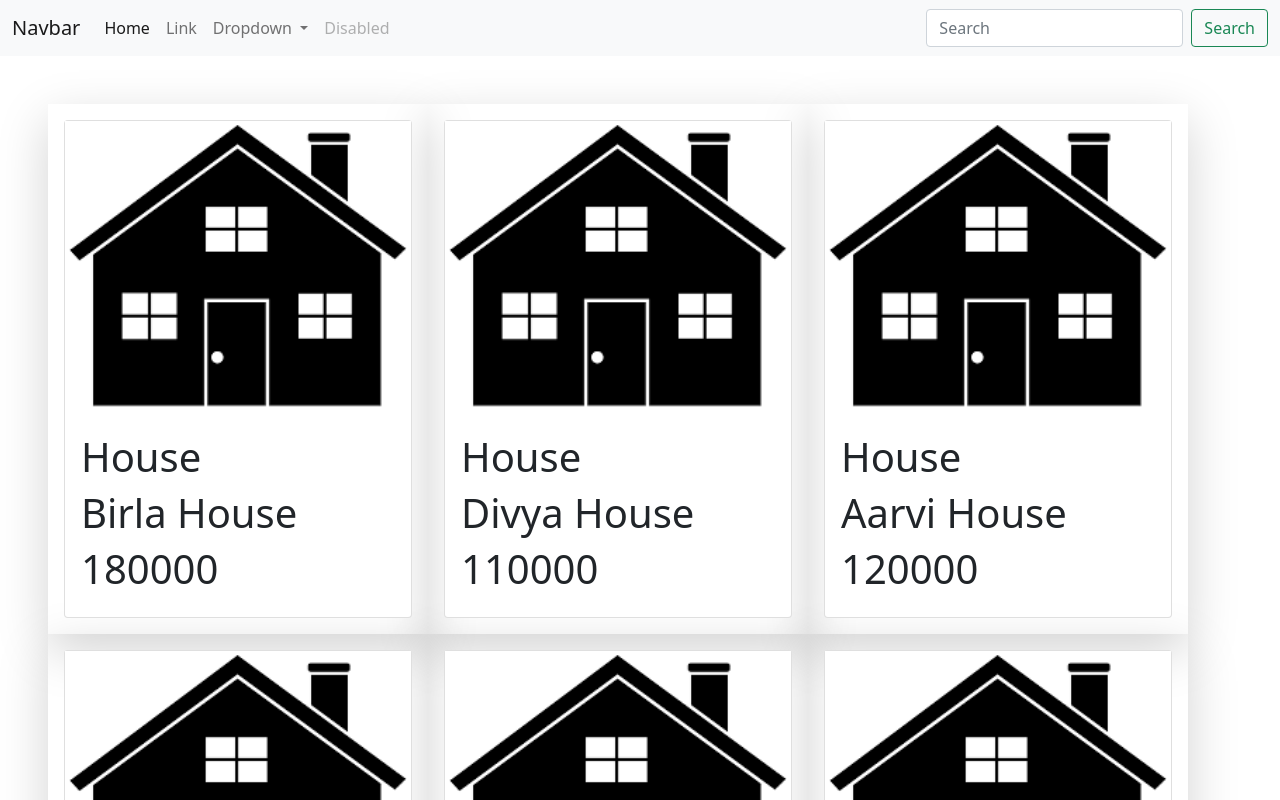
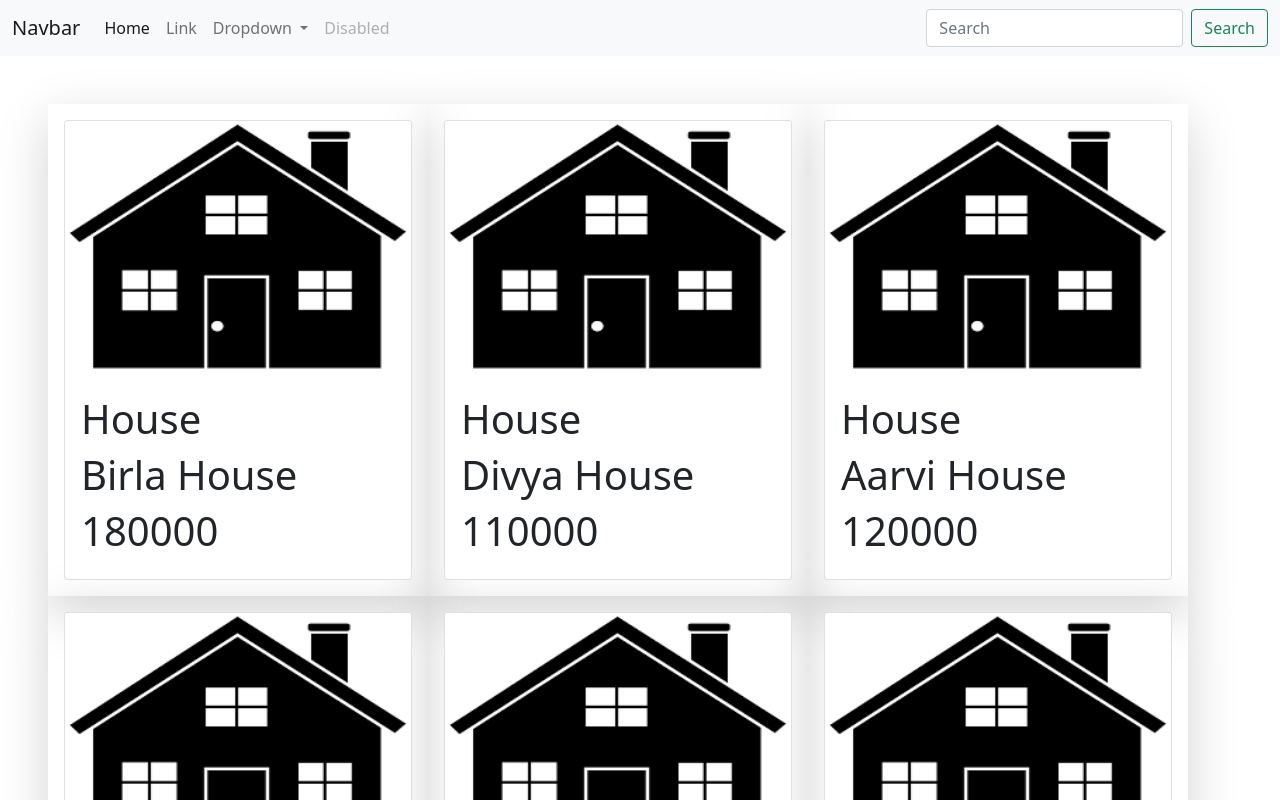
Before and after one commit to solapur/HSPA, an Angular app: page / in a window 1280 px wide. Shown: the top 800 px of the page. Built offline with nearby package versions, Linux system fonts and the light colour scheme.

Commit message:
Added the css

```diff
--- a/src/app/property/property-card/property-card.component.css
+++ b/src/app/property/property-card/property-card.component.css
@@ -0,0 +1,37 @@
+.card:Hover img{
+  transform: scale(1.2,1.2);
+  transition-duration: 500ms;
+  transition-timing-function:ease-out;
+  height: 250px;
+  opacity: .5;
+}
+
+.card img{
+  transform: scale(1,1);
+  transition-duration: 500ms;
+  transition-timing-function:ease-out;
+  height: 250px;
+
+}
+.card-img-wapper{
+  overflow: hidden;
+  position: relative;
+}
+.member-icons{
+ position: absolute;
+ bottom: -10;
+ left:0;
+ right:0;
+margin-right: auto;
+margin-left:auto;
+opacity: 0;
+}
+.card-img-wapper:hover .member-icons
+{
+  bottom: 0;
+  opacity: 1;
+}
+
+.animate{
+  transition: all 0.3s ease-in-out;
+}
--- a/src/app/property/property-card/property-card.component.html
+++ b/src/app/property/property-card/property-card.component.html
@@ -1,6 +1,20 @@
 <div class="card">
-<img src = "assets/images/Home.png"/>
+<div class="card-img-wapper">
+<img class="card-img-top" src = "assets/images/Home.png"/>
+<ul class="list-inline text-center member-icons animate">
+  <li class="list-inline-item">
+    <button class="btn btn-primary"> E </button>
+  </li>
+  <li class="list-inline-item">
+    <button class="btn btn-primary"> C </button>
+  </li>
+
+    </ul>
+
+</div>
 <div class ="card-body">
+
+
 <h1> {{property.ID }} </h1>
 <h1> {{property.Type }} </h1>
 <h1> {{property.Name }} </h1>
```
